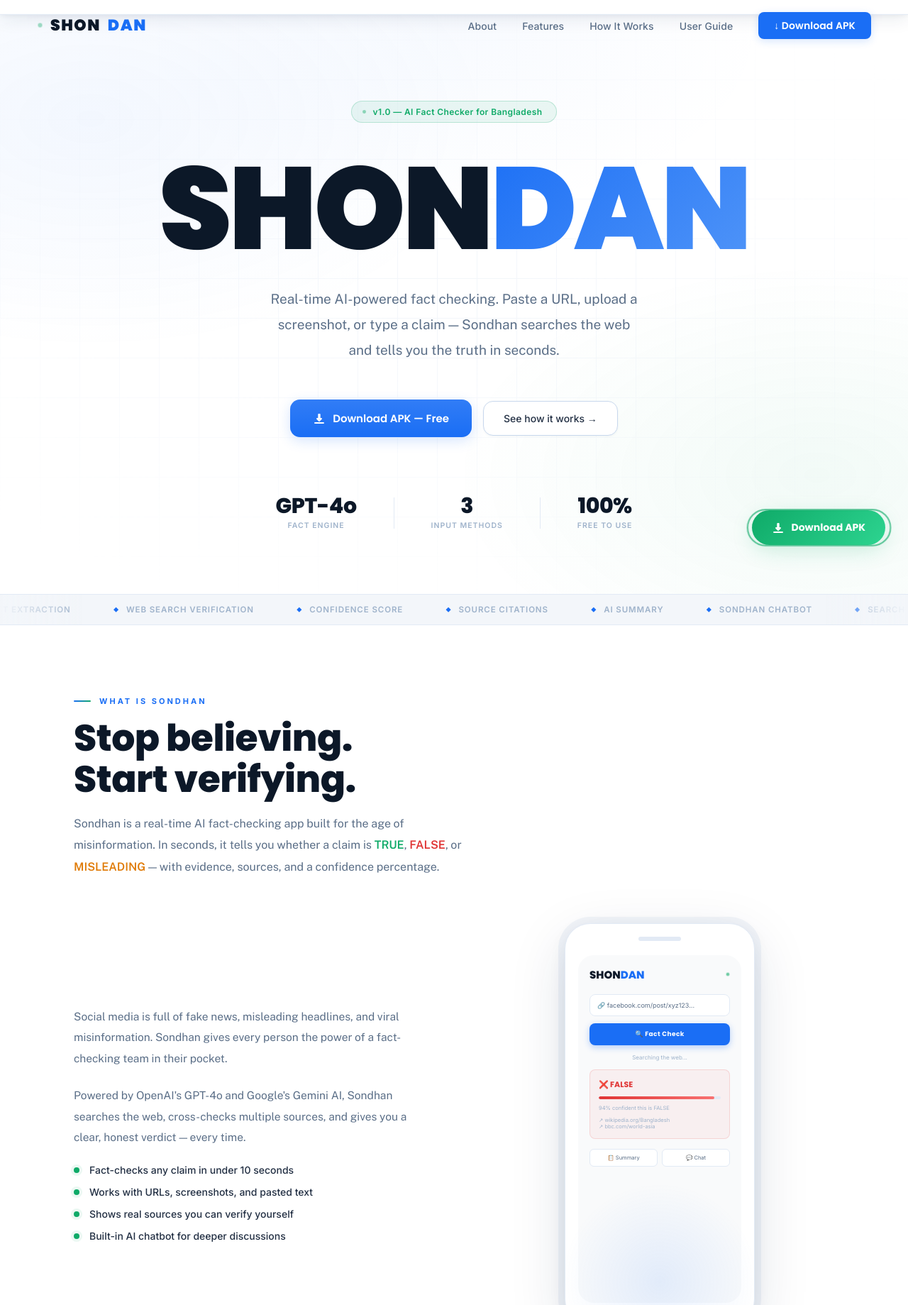
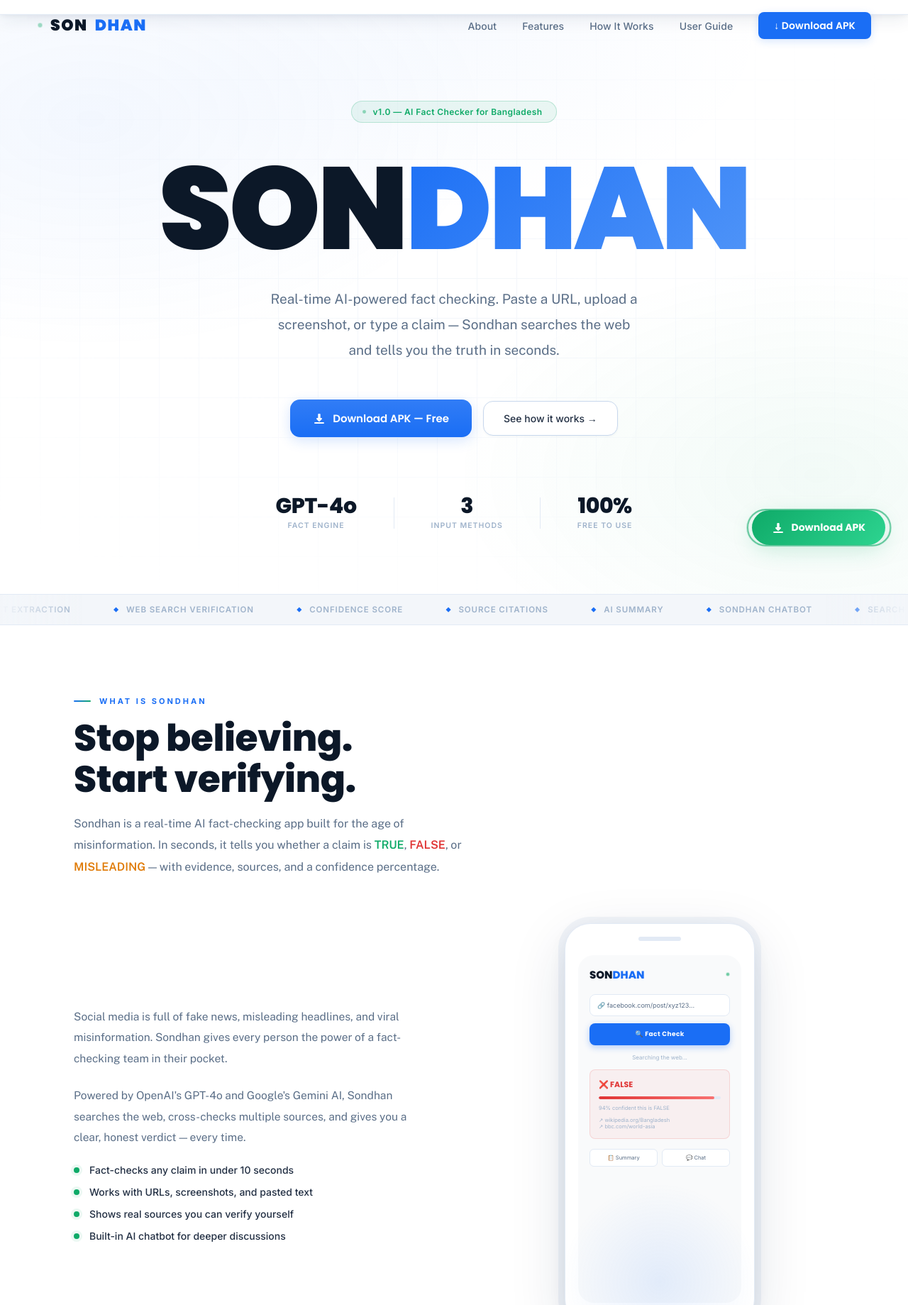
Before and after one commit to udoy115/sondhan-web, a plain HTML site: page index.html in a window 1280 px wide. Shown: the top 1839 px of the page at 71% size. Drawn offline with nearby package versions, Linux system fonts and the light colour scheme.

Commit message:
Fix spelling: update uppercase logo from SHON/DAN to SON/DHAN

```diff
--- a/index.html
+++ b/index.html
@@ -47,7 +47,7 @@
 <div id="loader" role="status" aria-label="Loading Sondhan">
   <div class="loader-logo">
     <div class="loader-logo-dot"></div>
-    SHON<span>DAN</span>
+    SON<span>DHAN</span>
   </div>
   <div class="loader-bar-track">
     <div class="loader-bar-fill"></div>
@@ -62,7 +62,7 @@
 <nav class="nav" id="main-nav" aria-label="Main navigation">
   <a href="#" class="nav-logo" id="nav-logo-link" aria-label="Sondhan home">
     <div class="nav-logo-dot" aria-hidden="true"></div>
-    SHON<span class="nav-logo-accent">DAN</span>
+    SON<span class="nav-logo-accent">DHAN</span>
   </a>
 
   <ul class="nav-links" role="list">
@@ -100,7 +100,7 @@
   </div>
 
   <h1 class="hero-title">
-    SHON<span class="hero-title-accent">DAN</span>
+    SON<span class="hero-title-accent">DHAN</span>
   </h1>
 
   <p class="hero-sub">
@@ -216,7 +216,7 @@
         <div class="phone-notch"></div>
         <div class="phone-screen">
           <div class="phone-header">
-            <div class="phone-logo-text">SHON<span>DAN</span></div>
+            <div class="phone-logo-text">SON<span>DHAN</span></div>
             <div class="phone-status-dot"></div>
           </div>
           <div class="phone-input">🔗 facebook.com/post/xyz123...</div>
@@ -598,7 +598,7 @@
     <div class="footer-brand">
       <div class="footer-brand-logo">
         <div class="footer-brand-dot" aria-hidden="true"></div>
-        SHON<span>DAN</span>
+        SON<span>DHAN</span>
       </div>
       <p class="footer-tagline">
         Real-time AI fact-checking for Bangladesh. Know the truth before you share.
```
Also changed, not shown: shondan-website_1.html (+4 -4 lines), shondan-website_2.html (+4 -4 lines).
